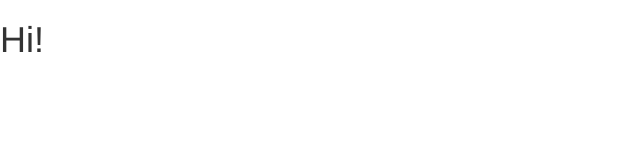
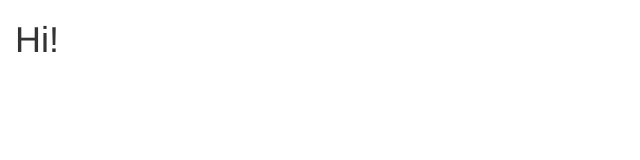
Before and after one commit to rBurgett/benswannarchive, a React app: page / in a window 1280 px wide. Shown: the top 160 px of the page, without its empty margins (0-640 px from the left). Built offline with nearby package versions, Linux system fonts and the light colour scheme.

Commit message:
Removed dist folder

```diff
--- a/package.json
+++ b/package.json
@@ -41,6 +41,7 @@
     "react": "^15.4.2",
     "react-dom": "^15.4.2",
     "react-router": "^3.0.2",
-        "serve-favicon": "^2.3.2"
+    "serve-favicon": "^2.3.2",
+    "superagent": "^3.4.1"
   }
 }
--- a/src/main.jsx
+++ b/src/main.jsx
@@ -5,7 +5,7 @@ class App extends React.Component {
 
     render() {
         return (
-            <div>
+            <div className="container-fluid">
                 <h1>Hi!</h1>
             </div>
         );
```
Also changed, not shown: 1 other file (tests, documents, lock files or other folders). Lines whose indentation alone changed are shown as unchanged.
